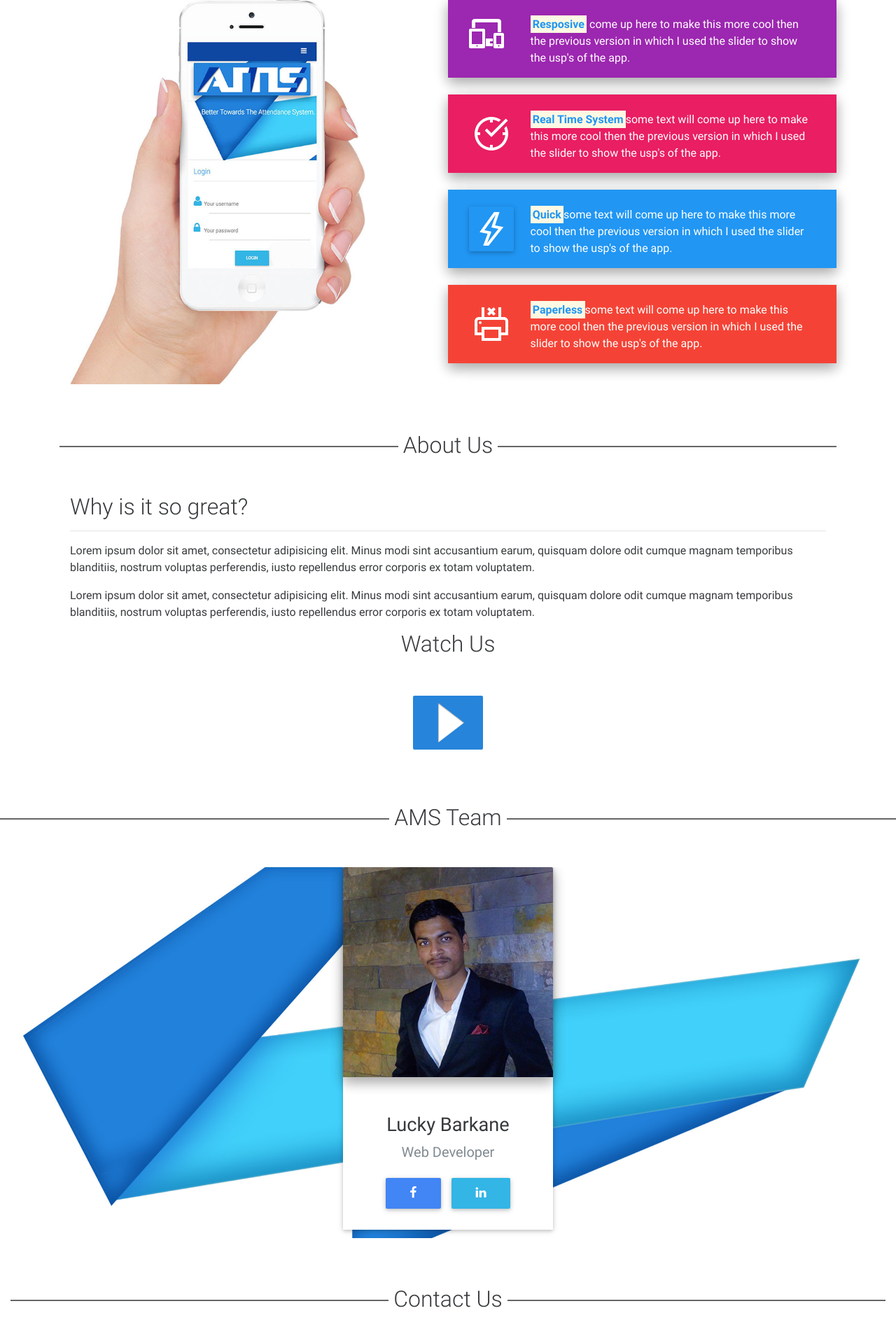
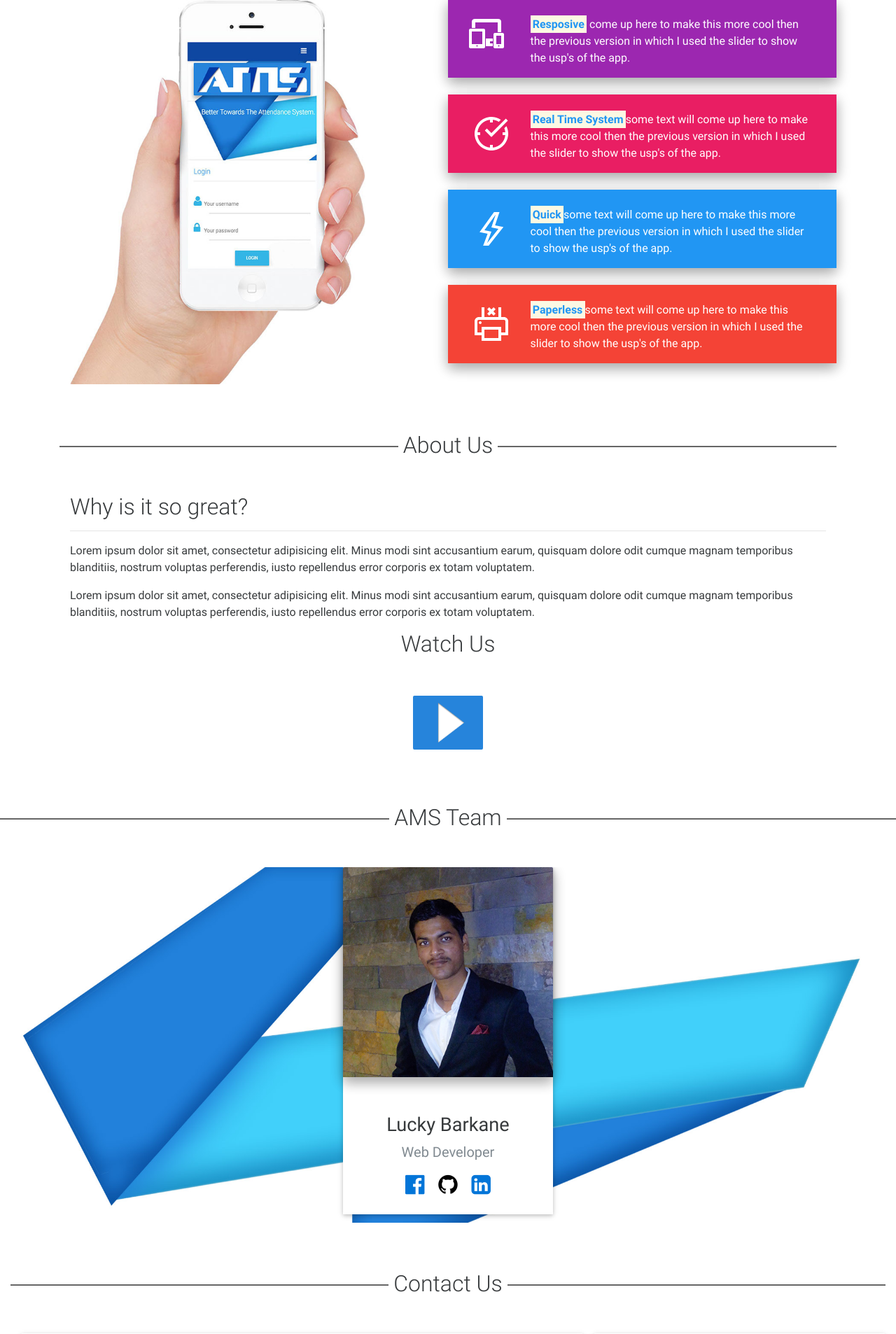
Before and after one commit to lucky541/Attendance.96.lt, a PHP site: page / in a window 1280 px wide. Shown: the part 883-2789 px from the top of the page at 70% size. Run offline with PHP 8.4, Linux system fonts and the light colour scheme; some libraries are stand-ins or nearby versions.

Commit message:
all set working well

```diff
--- a/admin/viewFaculty.php
+++ b/admin/viewFaculty.php
@@ -50,8 +50,8 @@ addSideNav($sideNavArray,'index.php');
      <br /> <hr /> <br />
         <div class="col-md-11 jumbotron col-sm-4"  >
                  <div class="team container col-sm-3" >
-                      		   <div class="team-player text-xs-center" >
-			                        <img src="../img/ams/<?php echo $_GET['facultyName'];?>.jpg" alt="Thumbnail Image" class="img-raised img-circle">
+                      		   <div class="text-xs-center" >
+			                        <img style="max-width:200px; height:auto;" src="../img/ams/<?php echo $_GET['facultyName'];?>.jpg" alt="faculty_pic" class="img-raised img-circle">
 			                        <h4 class="title">Faculty Name<br />
 										<small class="text-muted">Professor</small>
 									</h4>
--- a/index.php
+++ b/index.php
@@ -413,7 +413,7 @@ onload="myFunction()"
 
    <div class="col-sm-6"><br /></div>
    <div class="col-sm-6 blue z-depth-2 animated best-feature" >  <br />
-        <h3 class="h3-responsive white-text col-sm-2 "><img class="z-depth-1" src="img/icons/quick.png"></h3>
+        <h3 class="h3-responsive white-text col-sm-2 "><img  src="img/icons/quick.png"></h3>
        <p class="white-text col-sm-10">
          <strong class="mark blue-text">Quick</strong>some text will come up here to make this more cool then the previous version in which
        I used the slider to show the usp's of the app.</p>
@@ -480,13 +480,14 @@ onload="myFunction()"
 
                        <div class="white">
                        <h3 class="h3-responsive "><br/><b>Lucky Barkane</b><br /> </h3>
-                        <p class="text-muted lead">Web Developer</p>
+                        <p class="text-muted lead flex-center">Web Developer</p>
 
-                        <a href="https://www.facebook.com/lucky.barkane" target="_blank" class="btn btn-primary">
-                       <i class="fa fa-facebook " ></i> </a>
+                        <a class="nav-link" href="https://www.facebook.com/lucky.barkane"><i class="fa fa-facebook-official fa-2x" aria-hidden="true"></i></a>
+                          &nbsp;   &nbsp;
+                          <a class="nav-link" href="https://github.com/lucky541/"> <i class="fa fa-github fa-2x black-text" aria-hidden="true"></i></a>
+                            &nbsp;   &nbsp;
+                        <a class="nav-link" href="https://in.linkedin.com/in/lucky-barkane-793820129"> <i class="fa fa-linkedin-square fa-2x"></i></a>
 
-                         <a href=" https://in.linkedin.com/in/lucky-barkane-793820129" target="_blank" class="btn btn-info">
-                       <i class="fa fa-linkedin " ></i> </a>
 
                        <br/>
              <br/>
```
Also changed, not shown: admin/index.php (+4 -7 lines).
